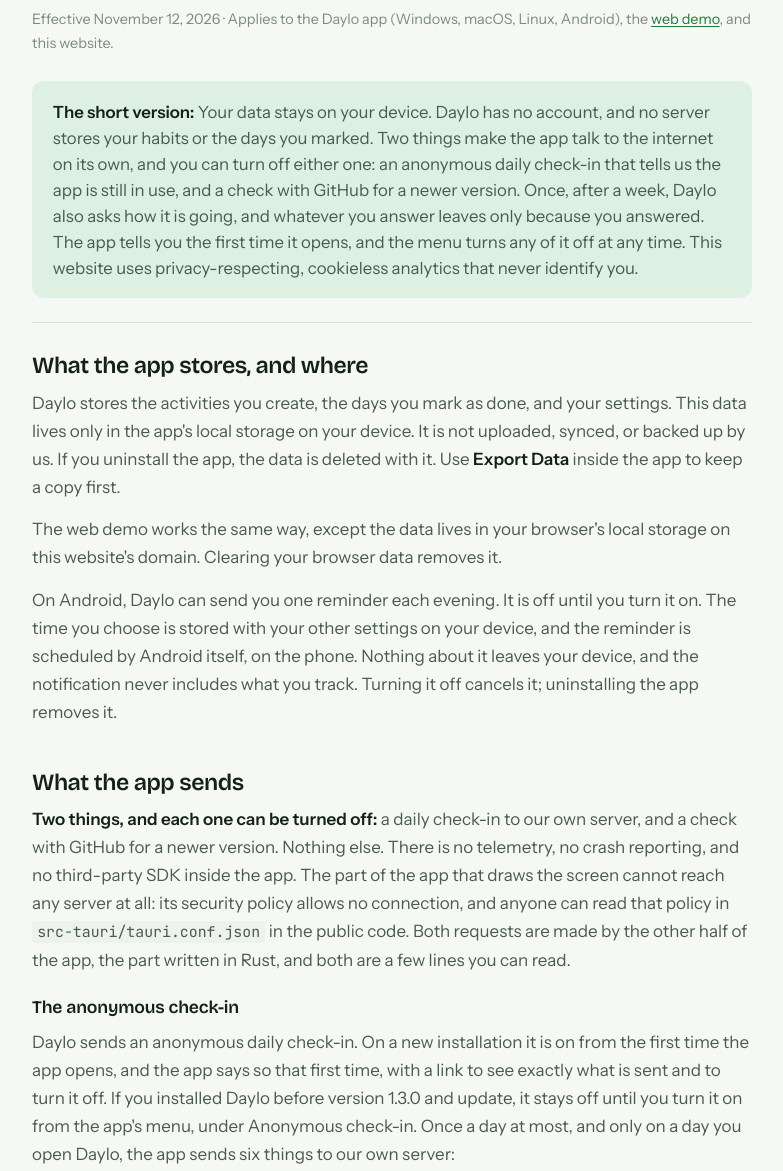
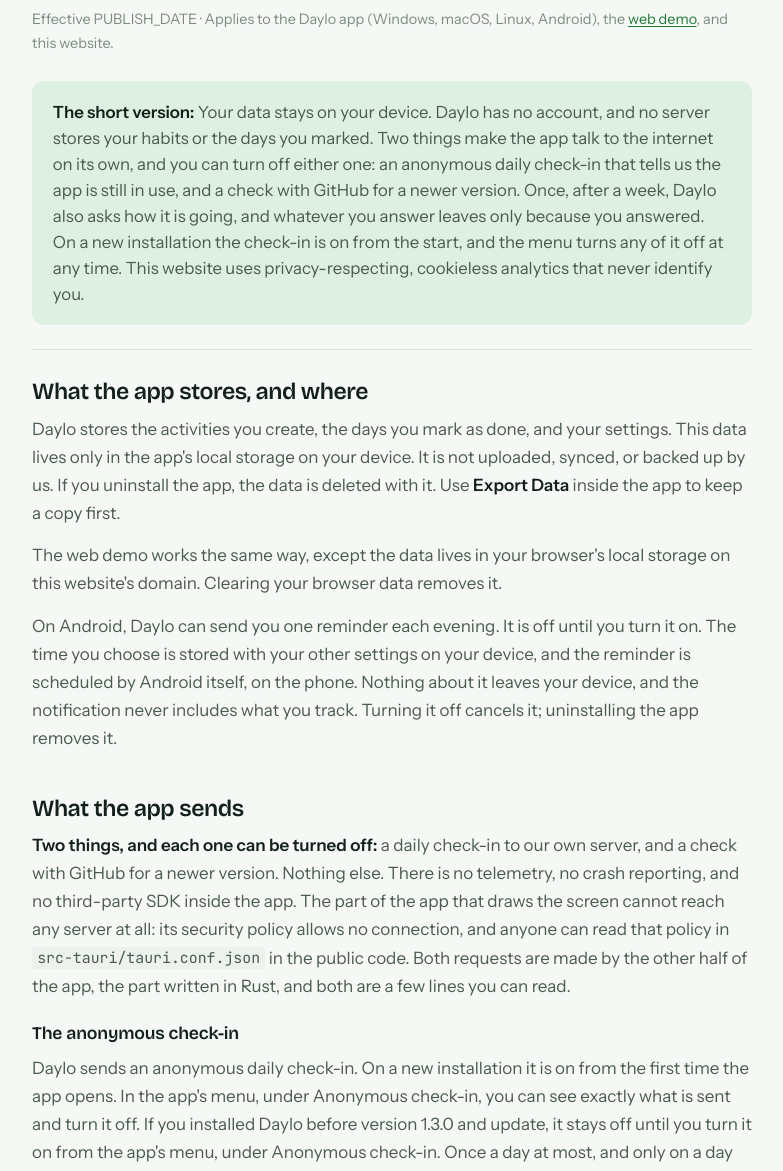
Before and after one commit to henfrydls/daylo-web, a plain HTML site: page site/privacy/index.html in a window 1280 px wide. Shown: the part 178-1349 px from the top of the page, without its empty margins (248-1031 px from the left). Drawn offline with nearby package versions, Linux system fonts and the light colour scheme.

Commit message:
Say the check-in is on from the start, with no notice in the app

```diff
--- a/site/privacy/index.html
+++ b/site/privacy/index.html
@@ -4,7 +4,7 @@
 <meta charset="utf-8">
 <meta name="viewport" content="width=device-width, initial-scale=1">
 <title>Daylo Privacy Policy</title>
-<meta name="description" content="Daylo does not collect your data. Everything you enter stays on your device. This page explains what the app stores, the anonymous check-in and the update check it sends unless you turn them off, and how this website is measured.">
+<meta name="description" content="Daylo does not collect your data. Everything you enter stays on your device. This page explains what the app stores, the anonymous check-in that is on in new installations, the update check, how to turn either one off, and how this website is measured.">
 <link rel="canonical" href="https://daylo.henfrydls.com/privacy/">
 <meta name="robots" content="index,follow">
 <link rel="icon" href="../assets/favicon.svg" type="image/svg+xml">
@@ -60,8 +60,8 @@
   <header class="title">
     <p class="kicker">Privacy</p>
     <h1>Daylo Privacy Policy</h1>
-    <p class="meta">Effective <time datetime="2026-11-12">November 12, 2026</time> · Applies to the Daylo app (Windows, macOS, Linux, Android), the <a href="/demo/">web demo</a>, and this website.</p>
-    <p class="summary"><strong>The short version:</strong> Your data stays on your device. Daylo has no account, and no server stores your habits or the days you marked. Two things make the app talk to the internet on its own, and you can turn off either one: an anonymous daily check-in that tells us the app is still in use, and a check with GitHub for a newer version. Once, after a week, Daylo also asks how it is going, and whatever you answer leaves only because you answered. The app tells you the first time it opens, and the menu turns any of it off at any time. This website uses privacy-respecting, cookieless analytics that never identify you.</p>
+    <p class="meta">Effective <time datetime="PUBLISH_DATE_ISO">PUBLISH_DATE</time> · Applies to the Daylo app (Windows, macOS, Linux, Android), the <a href="/demo/">web demo</a>, and this website.</p>
+    <p class="summary"><strong>The short version:</strong> Your data stays on your device. Daylo has no account, and no server stores your habits or the days you marked. Two things make the app talk to the internet on its own, and you can turn off either one: an anonymous daily check-in that tells us the app is still in use, and a check with GitHub for a newer version. Once, after a week, Daylo also asks how it is going, and whatever you answer leaves only because you answered. On a new installation the check-in is on from the start, and the menu turns any of it off at any time. This website uses privacy-respecting, cookieless analytics that never identify you.</p>
   </header>
 
   <main>
@@ -76,7 +76,7 @@
       <h2 id="h-sends">What the app sends</h2>
       <p><strong>Two things, and each one can be turned off:</strong> a daily check-in to our own server, and a check with GitHub for a newer version. Nothing else. There is no telemetry, no crash reporting, and no third-party SDK inside the app. The part of the app that draws the screen cannot reach any server at all: its security policy allows no connection, and anyone can read that policy in <code>src-tauri/tauri.conf.json</code> in the public code. Both requests are made by the other half of the app, the part written in Rust, and both are a few lines you can read.</p>
       <h3>The anonymous check-in</h3>
-      <p>Daylo sends an anonymous daily check-in. On a new installation it is on from the first time the app opens, and the app says so that first time, with a link to see exactly what is sent and to turn it off. If you installed Daylo before version 1.3.0 and update, it stays off until you turn it on from the app's menu, under Anonymous check-in. Once a day at most, and only on a day you open Daylo, the app sends six things to our own server:</p>
+      <p>Daylo sends an anonymous daily check-in. On a new installation it is on from the first time the app opens. In the app's menu, under Anonymous check-in, you can see exactly what is sent and turn it off. If you installed Daylo before version 1.3.0 and update, it stays off until you turn it on from the app's menu, under Anonymous check-in. Once a day at most, and only on a day you open Daylo, the app sends six things to our own server:</p>
       <ul>
         <li>a random number made on your device when the check-in was turned on. It is derived from nothing about you or your device and is tied to nothing: not your name, not an email, not a phone number.</li>
         <li>the app version, for example 1.3.0</li>
@@ -124,7 +124,7 @@
 
     <section id="downloads" aria-labelledby="h-dl">
       <h2 id="h-dl">Downloads</h2>
-      <p>Release files are hosted on GitHub. When you download from the GitHub Releases page, <a href="https://docs.github.com/en/site-policy/privacy-policies/github-general-privacy-statement" rel="noopener">GitHub's privacy statement</a> applies to that request. If Daylo is later available through an app store (Google Play, Microsoft Store, Snap Store), that store's own policy applies to the download and update process; Daylo itself sends nothing unless you turned the check-in on, and then only the six things described above.</p>
+      <p>Release files are hosted on GitHub. When you download from the GitHub Releases page, <a href="https://docs.github.com/en/site-policy/privacy-policies/github-general-privacy-statement" rel="noopener">GitHub's privacy statement</a> applies to that request. If Daylo is later available through an app store (Google Play, Microsoft Store, Snap Store), that store's own policy applies to the download and update process; Daylo itself sends only what is described above, and the check-in only while it is on.</p>
     </section>
 
     <section id="children" aria-labelledby="h-kids">
```
